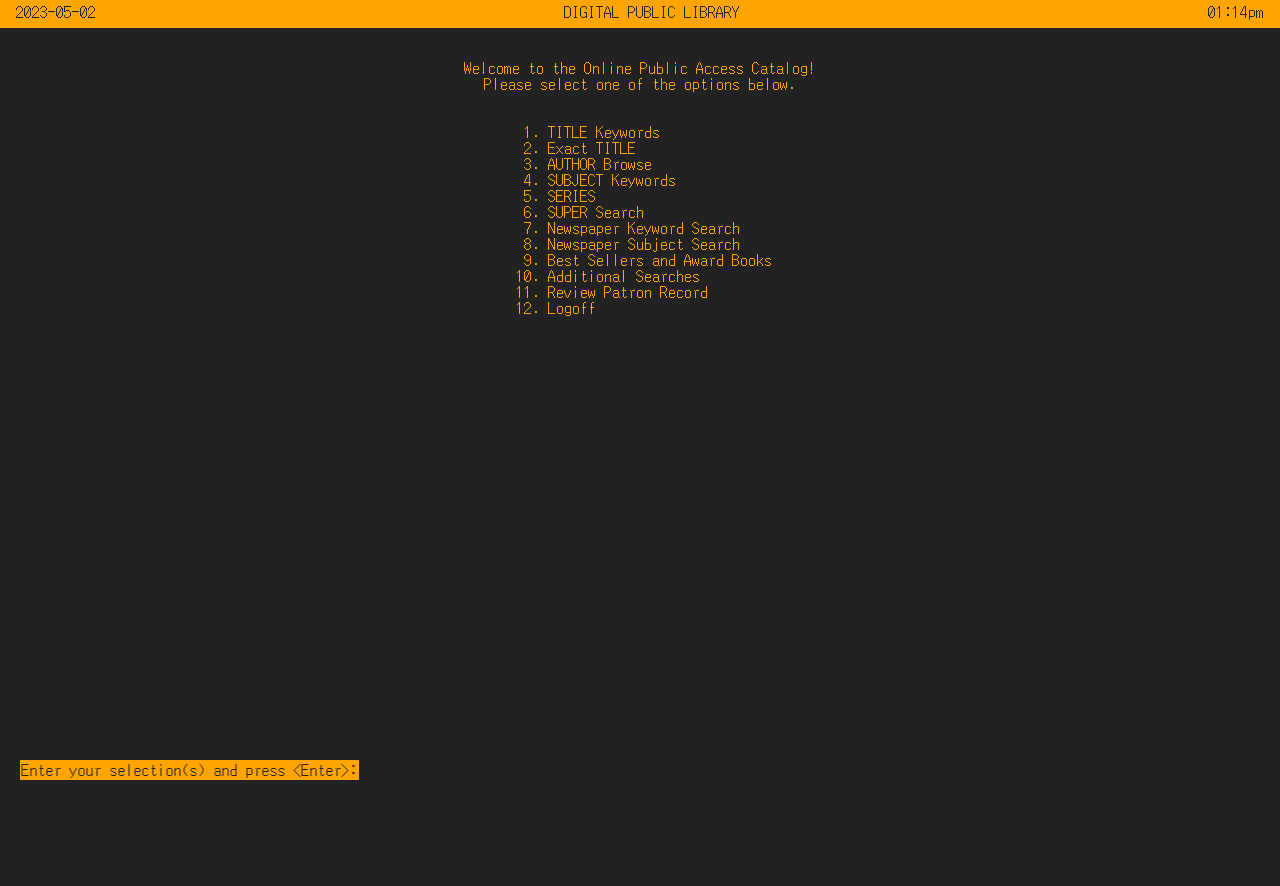
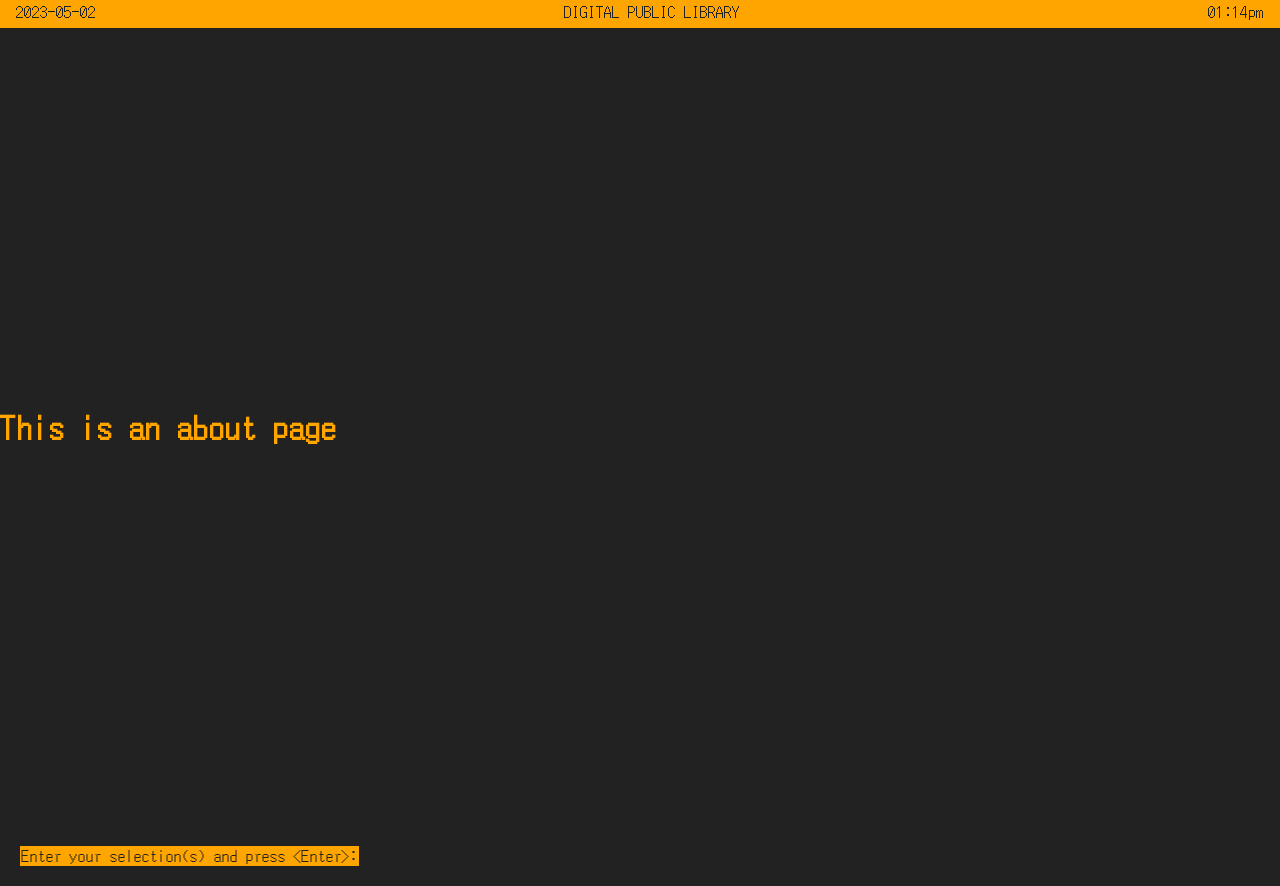
Before and after one commit to joe-no-body/retro-ui-vue, a Vue app: page /about in a window 1280 px wide. Before the commit the page ends 800 px from the top, so only its background shows below. Built offline with nearby package versions, Linux system fonts and the light colour scheme.

Commit message:
move stuff around to enable router views

```diff
--- a/src/App.vue
+++ b/src/App.vue
@@ -80,21 +80,6 @@
 </script>
 
 <template>
-  <!-- <header>
-    <img alt="Vue logo" class="logo" src="@/assets/logo.svg" width="125" height="125" />
-
-    <div class="wrapper">
-      <HelloWorld msg="You did it!" />
-
-      <nav>
-        <RouterLink to="/">Home</RouterLink>
-        <RouterLink to="/about">About</RouterLink>
-      </nav>
-    </div>
-  </header> -->
-
-  <!-- <RouterView /> -->
-
   <div class="wrapper">
     <header>
       <ul>
@@ -103,29 +88,7 @@
         <li class="flex-push">{{ displayTime }}</li>
       </ul>
     </header>
-    <main>
-      <div class="main-menu">
-        <p>
-          Welcome to the Online Public Access Catalog!<br />
-          Please select one of the options below.
-        </p>
-
-        <ol>
-          <li>TITLE Keywords</li>
-          <li>Exact TITLE</li>
-          <li>AUTHOR Browse</li>
-          <li>SUBJECT Keywords</li>
-          <li>SERIES</li>
-          <li>SUPER Search</li>
-          <li>Newspaper Keyword Search</li>
-          <li>Newspaper Subject Search</li>
-          <li>Best Sellers and Award Books</li>
-          <li>Additional Searches</li>
-          <li>Review Patron Record</li>
-          <li>Logoff</li>
-        </ol>
-      </div>
-    </main>
+    <RouterView/>
     <footer>
       <div class="full-width-input-container">
         <div class="label">
@@ -137,28 +100,3 @@
     </footer>
   </div>
 </template>
-
-<style>
-.full-width-input-container {
-  display: inline-flex;
-  flex-direction: row;
-  flex-wrap: nowrap;
-  width: 100%;
-}
-
-.full-width-input-container .label {
-  flex: initial;
-}
-
-.full-width-input-container .input {
-  flex: auto;
-}
-
-.full-width-input-container .input input {
-  width: 100%;
-}
-
-footer div * {
-  vertical-align: bottom;
-}
-</style>
--- a/src/assets/main.css
+++ b/src/assets/main.css
@@ -104,6 +104,10 @@
   padding: 0.125rem;
 }
 
+footer div * {
+  vertical-align: bottom;
+}
+
 mark {
   background-color: var(--fg-color);
   color: var(--bg-color);
@@ -119,3 +123,22 @@
   font-family: var(--font), monospace;
   font-size: var(--font-size);
 }
+
+.full-width-input-container {
+  display: inline-flex;
+  flex-direction: row;
+  flex-wrap: nowrap;
+  width: 100%;
+}
+
+.full-width-input-container .label {
+  flex: initial;
+}
+
+.full-width-input-container .input {
+  flex: auto;
+}
+
+.full-width-input-container .input input {
+  width: 100%;
+}
--- a/src/views/HomeView.vue
+++ b/src/views/HomeView.vue
@@ -1,9 +1,31 @@
 <script setup>
-import { ref } from 'vue';
+import { ref, onMounted, onUnmounted } from 'vue';
 
 const msg = ref('Hello World!');
 </script>
 
 <template>
-  TODO
+  <main>
+    <div class="main-menu">
+      <p>
+        Welcome to the Online Public Access Catalog!<br />
+        Please select one of the options below.
+      </p>
+
+      <ol>
+        <li>TITLE Keywords</li>
+        <li>Exact TITLE</li>
+        <li>AUTHOR Browse</li>
+        <li>SUBJECT Keywords</li>
+        <li>SERIES</li>
+        <li>SUPER Search</li>
+        <li>Newspaper Keyword Search</li>
+        <li>Newspaper Subject Search</li>
+        <li>Best Sellers and Award Books</li>
+        <li>Additional Searches</li>
+        <li>Review Patron Record</li>
+        <li>Logoff</li>
+      </ol>
+    </div>
+  </main>
 </template>
```
